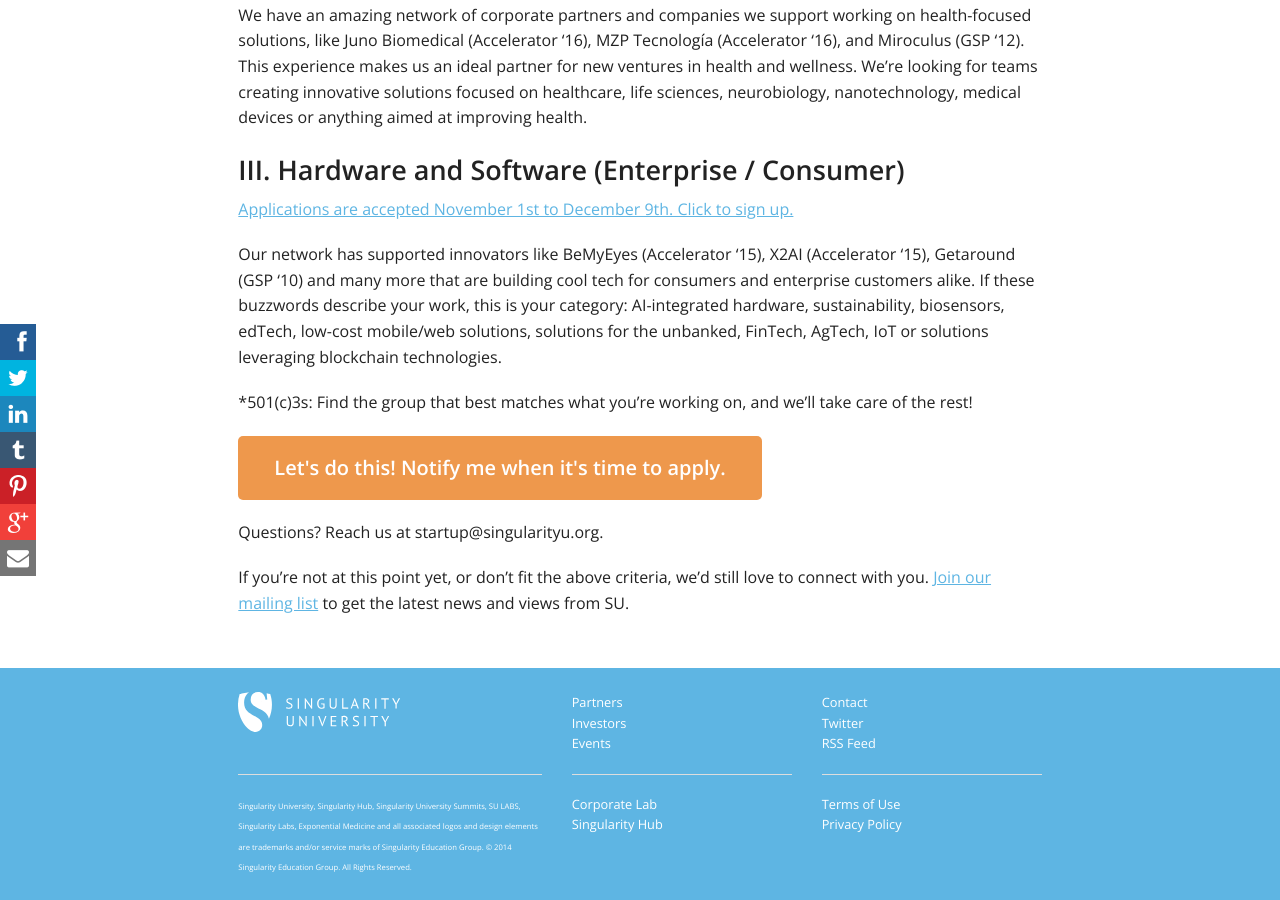
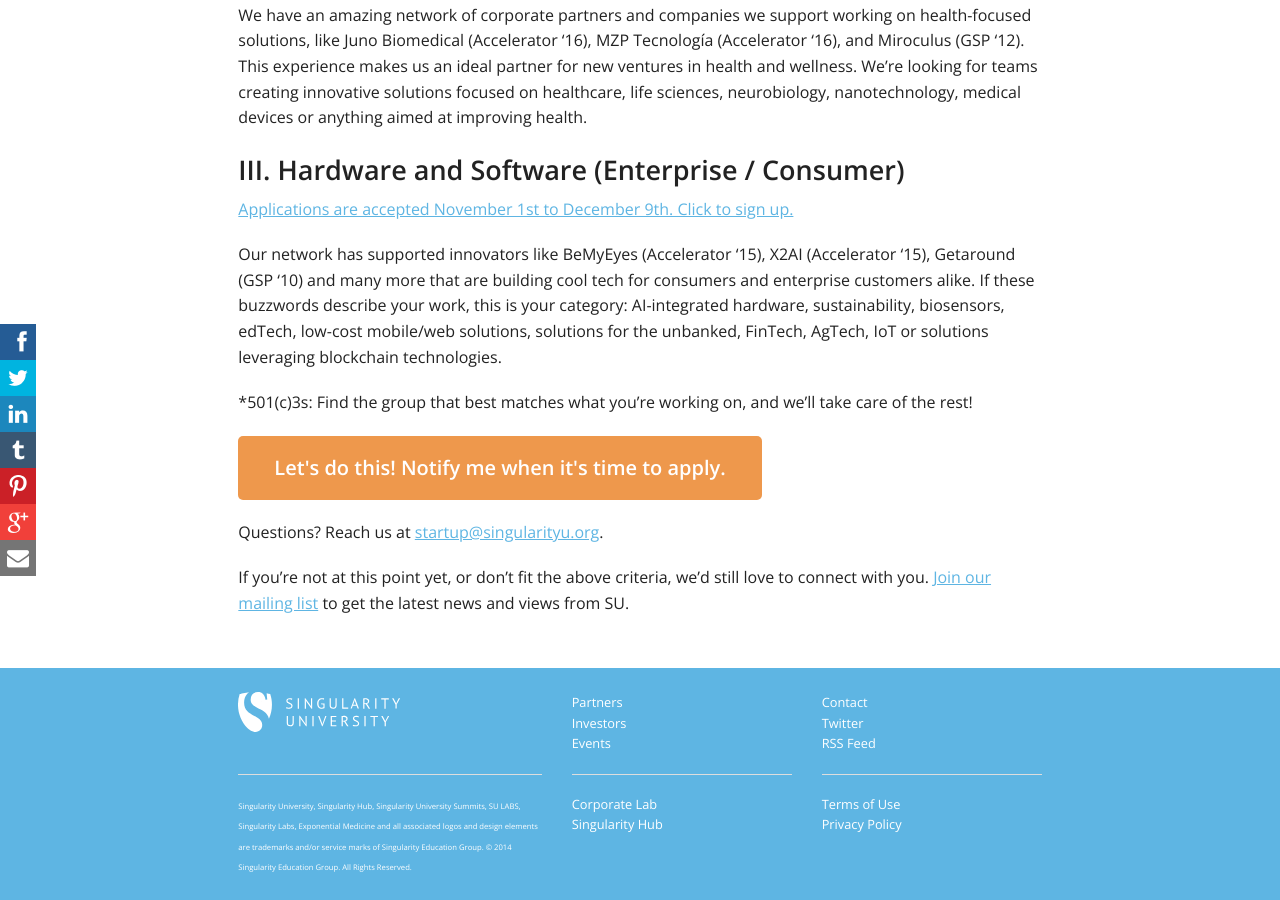
Before and after one commit to SingularityUniversity/startup, a Jekyll site: the page built from accelerator/index.html, in a window 1280 px wide and 900 px high, scrolled down 7388 px. Built offline with Jekyll 4.4.1, drawn with Linux system fonts in a browser that asks for light colours; Markdown is read by kramdown in place of the engine named in the settings; part of the change alters nothing that is shown.

```diff
--- a/accelerator/index.html
+++ b/accelerator/index.html
@@ -300,7 +300,7 @@ title: Startup Accelerator
 
 			<div><a class="warning button large" href="http://impact.singularityu.org/FY16-Labs-Accelerator-FY17-Promotion_Accelerator-LP.html"><strong>Let's do this! Notify me when it's time to apply.</strong></a></div>
 
-			<p>Questions? Reach us at startup@singularityu.org.</p>
+			<p>Questions? Reach us at <a href="mailto:startup@singularityu.org">startup@singularityu.org</a>.</p>
 
 			<p>If you’re not at this point yet, or don’t fit the above criteria, we’d still love to connect with you. <a href="http://impact.singularityu.org/Newsletter-Subscription-Center.html" target="_blank">Join our mailing list</a> to get the latest news and views from SU.</p>
 
```
